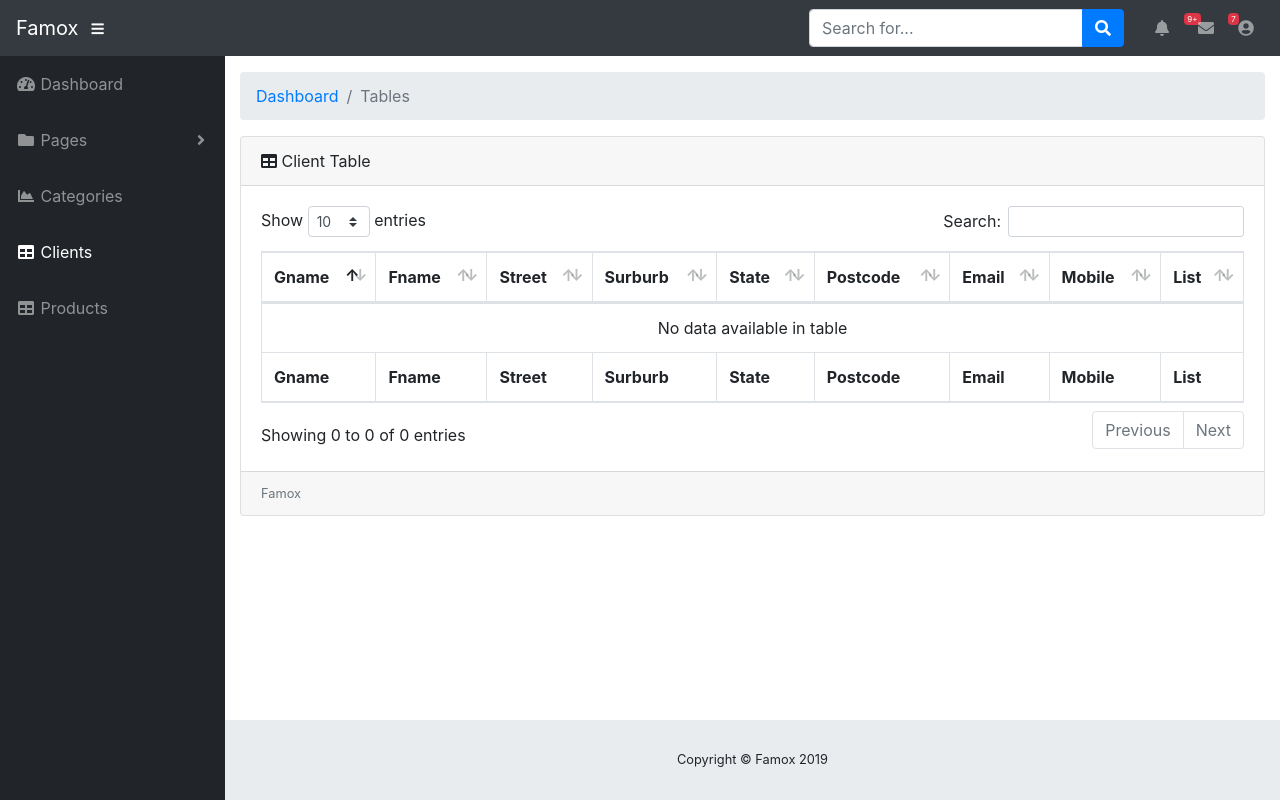
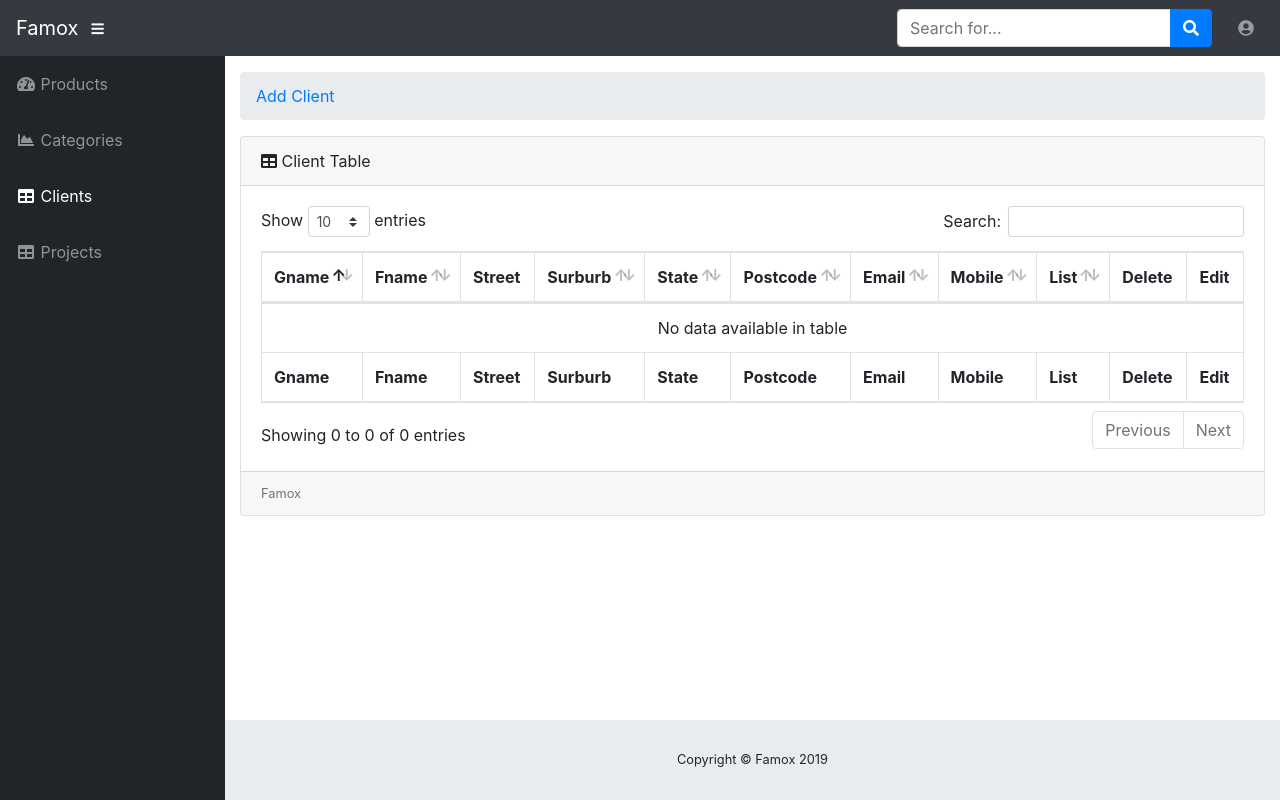
Before and after one commit to xingdongcai/webman, a PHP site: page /clients/index.php in a window 1280 px wide. Run offline with PHP 8.4, Linux system fonts and the light colour scheme; data that the repository does not hold is empty.

Commit message:
datatable fixed

```diff
--- a/clients/index.php
+++ b/clients/index.php
@@ -4,15 +4,6 @@ $dsn = "mysql:host=$Host;dbname=$DB;";
 $dbh = new PDO($dsn, $UName, $PWord);
 $stmt = $dbh->prepare("select * from client");
 $stmt->execute();
-
-//$conn = new mysqli($Host, $UName, $PWord, $DB);
-//// Check connection
-//if ($conn->connect_error) {
-//    die("Connection failed: " . $conn->connect_error);
-//}
-//
-//$sql = "SELECT * FROM client";
-//$result = $conn->query($sql);
 ?>
 
 
@@ -66,38 +57,12 @@ $stmt->execute();
 
     <!-- Navbar -->
     <ul class="navbar-nav ml-auto ml-md-0">
-      <li class="nav-item dropdown no-arrow mx-1">
-        <a class="nav-link dropdown-toggle" href="#" id="alertsDropdown" role="button" data-toggle="dropdown" aria-haspopup="true" aria-expanded="false">
-          <i class="fas fa-bell fa-fw"></i>
-          <span class="badge badge-danger">9+</span>
-        </a>
-        <div class="dropdown-menu dropdown-menu-right" aria-labelledby="alertsDropdown">
-          <a class="dropdown-item" href="#">Action</a>
-          <a class="dropdown-item" href="#">Another action</a>
-          <div class="dropdown-divider"></div>
-          <a class="dropdown-item" href="#">Something else here</a>
-        </div>
-      </li>
-      <li class="nav-item dropdown no-arrow mx-1">
-        <a class="nav-link dropdown-toggle" href="#" id="messagesDropdown" role="button" data-toggle="dropdown" aria-haspopup="true" aria-expanded="false">
-          <i class="fas fa-envelope fa-fw"></i>
-          <span class="badge badge-danger">7</span>
-        </a>
-        <div class="dropdown-menu dropdown-menu-right" aria-labelledby="messagesDropdown">
-          <a class="dropdown-item" href="#">Action</a>
-          <a class="dropdown-item" href="#">Another action</a>
-          <div class="dropdown-divider"></div>
-          <a class="dropdown-item" href="#">Something else here</a>
-        </div>
-      </li>
+
       <li class="nav-item dropdown no-arrow">
         <a class="nav-link dropdown-toggle" href="#" id="userDropdown" role="button" data-toggle="dropdown" aria-haspopup="true" aria-expanded="false">
           <i class="fas fa-user-circle fa-fw"></i>
         </a>
         <div class="dropdown-menu dropdown-menu-right" aria-labelledby="userDropdown">
-          <a class="dropdown-item" href="#">Settings</a>
-          <a class="dropdown-item" href="#">Activity Log</a>
-          <div class="dropdown-divider"></div>
           <a class="dropdown-item" href="#" data-toggle="modal" data-target="#logoutModal">Logout</a>
         </div>
       </li>
@@ -112,24 +77,8 @@ $stmt->execute();
       <li class="nav-item">
         <a class="nav-link" href="index.php">
           <i class="fas fa-fw fa-tachometer-alt"></i>
-          <span>Dashboard</span>
+          <span>Products</span>
         </a>
-      </li>
-      <li class="nav-item dropdown">
-        <a class="nav-link dropdown-toggle" href="#" id="pagesDropdown" role="button" data-toggle="dropdown" aria-haspopup="true" aria-expanded="false">
-          <i class="fas fa-fw fa-folder"></i>
-          <span>Pages</span>
-        </a>
-        <div class="dropdown-menu" aria-labelledby="pagesDropdown">
-          <h6 class="dropdown-header">Login Screens:</h6>
-          <a class="dropdown-item" href="login.html">Login</a>
-          <a class="dropdown-item" href="register.html">Register</a>
-          <a class="dropdown-item" href="forgot-password.html">Forgot Password</a>
-          <div class="dropdown-divider"></div>
-          <h6 class="dropdown-header">Other Pages:</h6>
-          <a class="dropdown-item" href="404.html">404 Page</a>
-          <a class="dropdown-item" href="blank.html">Blank Page</a>
-        </div>
       </li>
       <li class="nav-item">
         <a class="nav-link" href="charts.html">
@@ -144,7 +93,7 @@ $stmt->execute();
         <li class="nav-item">
         <a class="nav-link" href="tables.html">
           <i class="fas fa-fw fa-table"></i>
-          <span>Products</span></a>
+          <span>Projects</span></a>
       </li>
 
     </ul>
@@ -156,9 +105,8 @@ $stmt->execute();
         <!-- Breadcrumbs-->
         <ol class="breadcrumb">
           <li class="breadcrumb-item">
-            <a href="#">Dashboard</a>
+            <a href="../clients/add.php">Add Client</a>
           </li>
-          <li class="breadcrumb-item active">Tables</li>
         </ol>
 
 
@@ -185,6 +133,8 @@ $stmt->execute();
                     <th>Email</th>
                     <th>Mobile</th>
                     <th>List</th>
+                    <th>Delete</th>
+                    <th>Edit</th>
                   </tr>
                 </thead>
                 <tfoot>
@@ -198,6 +148,8 @@ $stmt->execute();
                     <th>Email</th>
                     <th>Mobile</th>
                     <th>List</th>
+                    <th>Delete</th>
+                    <th>Edit</th>
                   </tr>
                 </tfoot>
                 <tbody>
@@ -214,7 +166,8 @@ $stmt->execute();
                         <td><?php echo $row[7];  ?></td>
                         <td><?php echo $row[8];  ?></td>
                         <td><?php echo $row[9];  ?></td>
-
+                        <td>Delete</td>
+                        <td>Edit</td>
                     </tr>
                 <?php
                 }
@@ -274,20 +227,32 @@ $stmt->execute();
   <!-- Bootstrap core JavaScript-->
   <script src="../vendor/jquery/jquery.min.js"></script>
   <script src="../vendor/bootstrap/js/bootstrap.bundle.min.js"></script>
-
   <!-- Core plugin JavaScript-->
   <script src="../vendor/jquery-easing/jquery.easing.min.js"></script>
-
   <!-- Page level plugin JavaScript-->
   <script src="../vendor/datatables/jquery.dataTables.js"></script>
   <script src="../vendor/datatables/dataTables.bootstrap4.js"></script>
-
   <!-- Custom scripts for all pages-->
   <script src="../js/sb-admin.min.js"></script>
-
   <!-- Demo scripts for this page-->
   <script src="../js/demo/datatables-demo.js"></script>
+</body>
+</html>
 
-</body>
-
-</html>
+<script>
+    $('#dataTable').dataTable( {
+        "columns": [
+            null,
+            null,
+            { "orderable": false },
+            null,
+            null,
+            null,
+            null,
+            null,
+            null,
+            { "orderable": false },
+            { "orderable": false }
+        ]
+    } );
+</script>
```
Also changed, not shown: clients/add.php (added, +22 -0 lines), clients/displaypost.php (added, +9 -0 lines).
